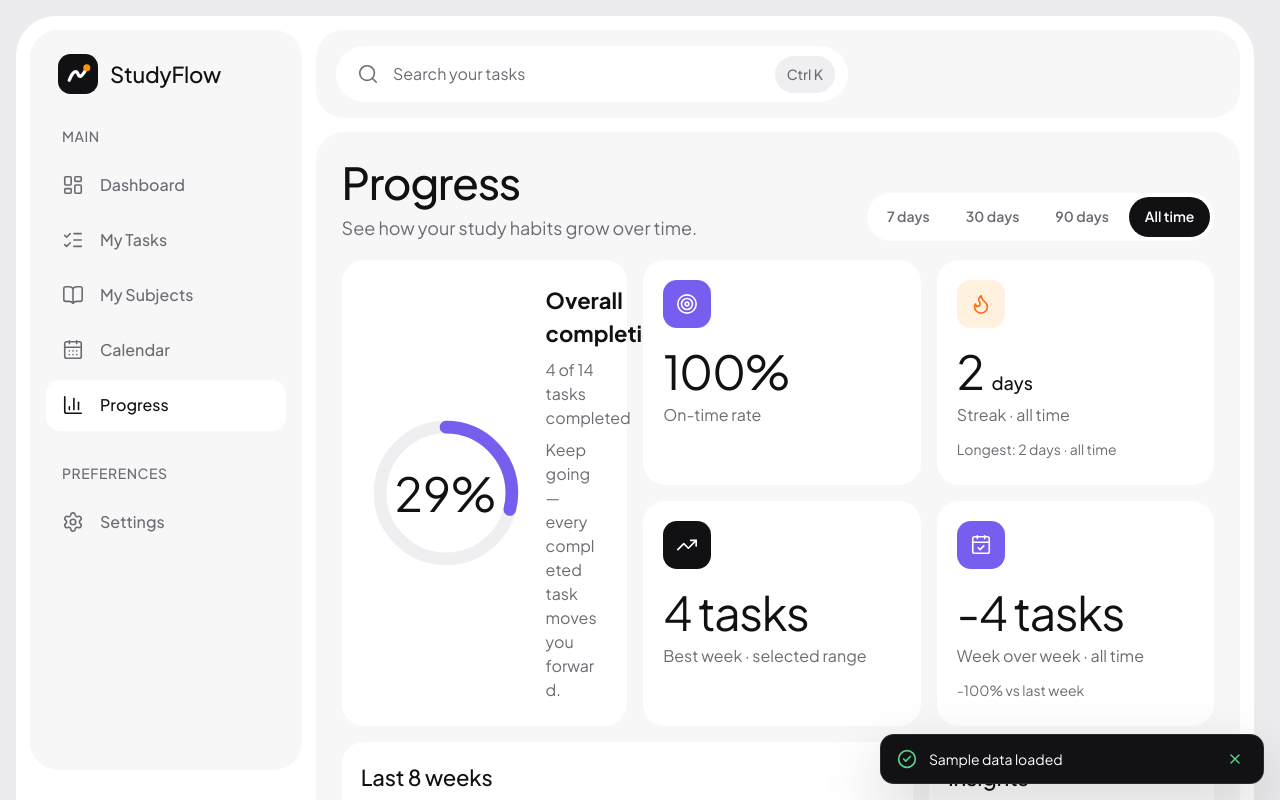
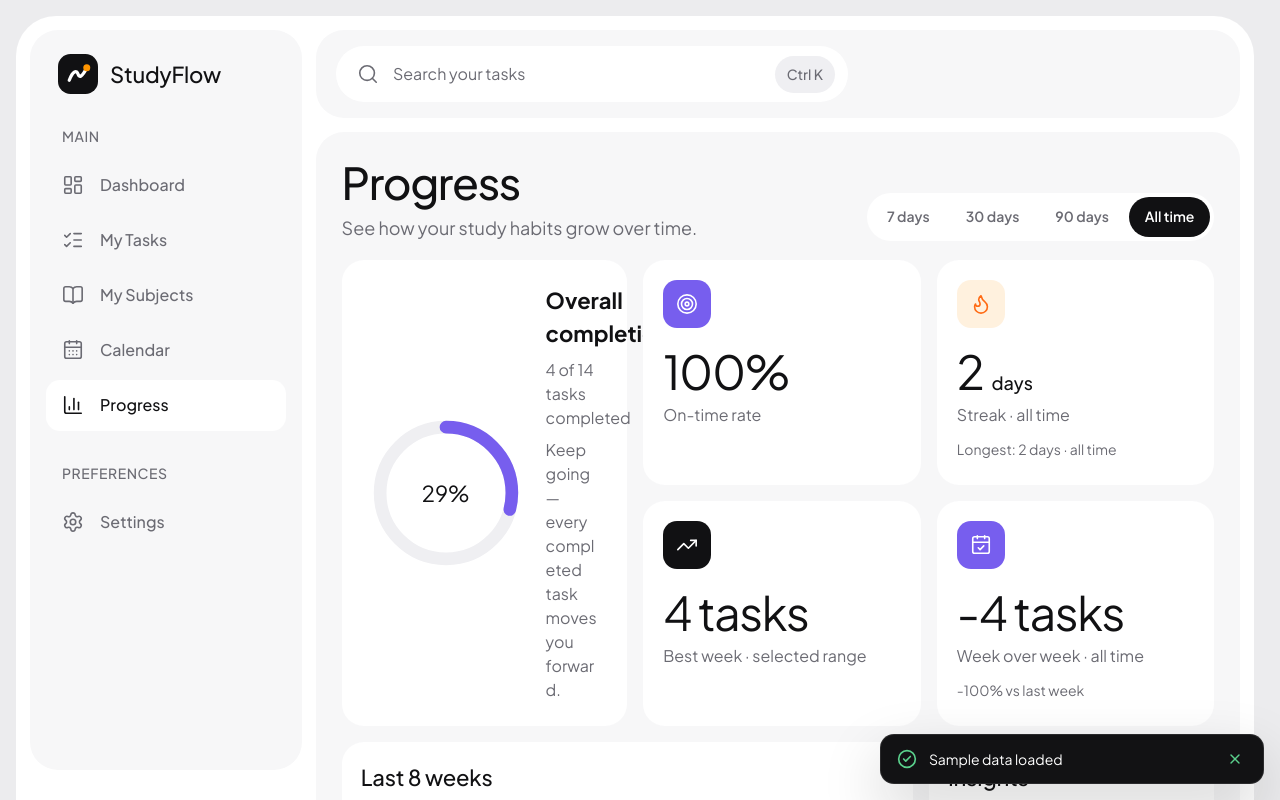
Before and after one commit to Arhamali06/StudyFlow, a React (Vite) app: page /progress in a window 1280 px wide. Both pictures are taken after a click on the button "Load sample data". Shown: the top 800 px of the page. Built offline with nearby package versions, Linux system fonts and the light colour scheme.

Commit message:
minor fix

```diff
--- a/src/styles/pages.css
+++ b/src/styles/pages.css
@@ -1669,7 +1669,7 @@
   inset: 0;
   display: grid;
   place-items: center;
-  font-size: var(--text-stat);
+  font-size: var(--text-xl);
   font-weight: 400;
 }
 
```
